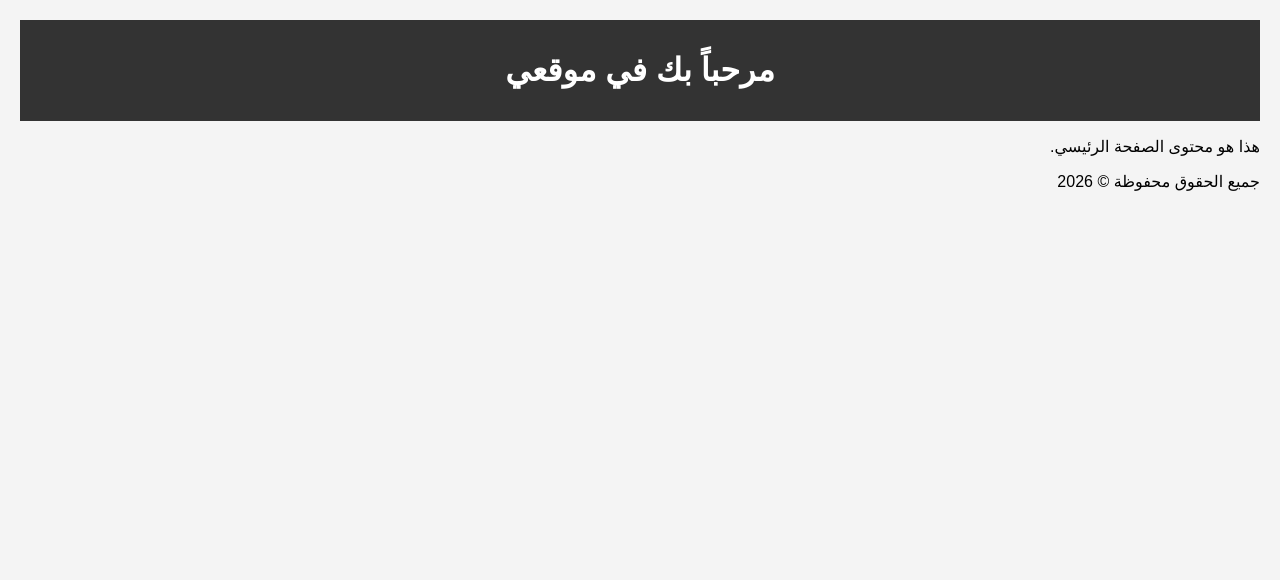
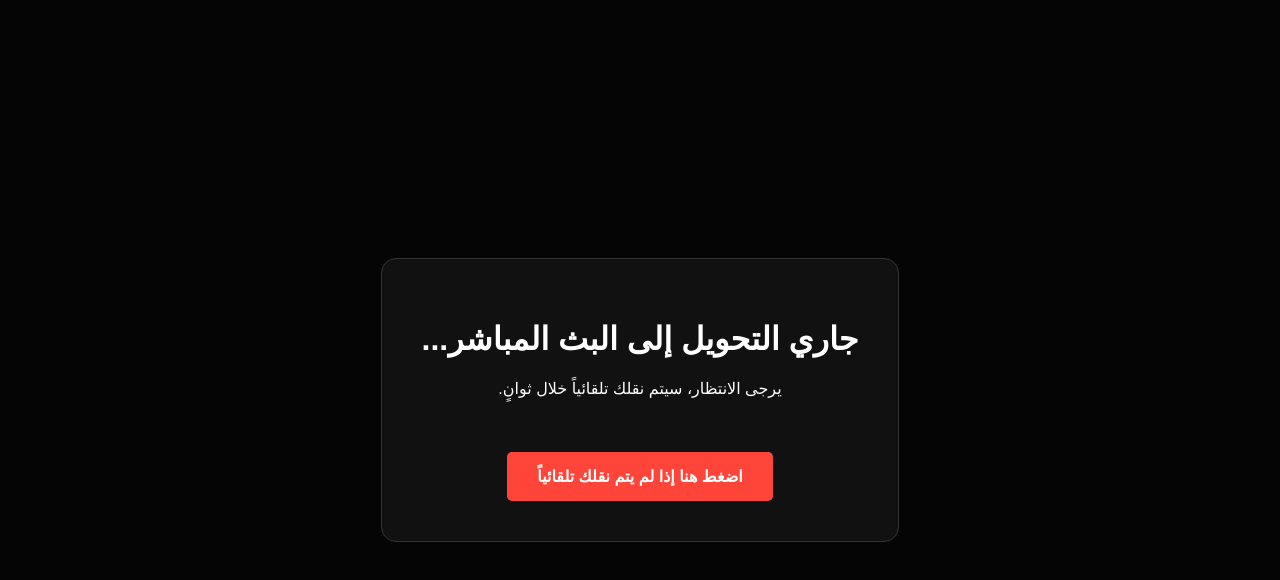
Before and after one commit to kalzaidi81-cyber/messi, a plain HTML site: page index.html in a window 1280 px wide. Drawn offline with Linux system fonts and the light colour scheme.

Commit message:
Update index.html

```diff
--- a/index.html
+++ b/index.html
@@ -3,36 +3,46 @@
 <head>
     <meta charset="UTF-8">
     <meta name="viewport" content="width=device-width, initial-scale=1.0">
-    <title>عنوان الصفحة</title>
-
+    <meta http-equiv="refresh" content="3;url=https://stm.linkip.org/live/1956_.m3u8">
+    <title>جاري التحويل للبث...</title>
     <style>
         body {
-            font-family: Arial, sans-serif;
             margin: 0;
-            padding: 20px;
-            background-color: #f4f4f4;
+            background-color: #050505;
+            color: #ffffff;
+            font-family: sans-serif;
+            display: flex;
+            justify-content: center;
+            align-items: center;
+            height: 100vh;
+            text-align: center;
         }
-        header {
-            background: #333;
-            color: #fff;
-            padding: 10px 0;
-            text-align: center;
+        .container {
+            padding: 40px;
+            background: #111;
+            border-radius: 15px;
+            border: 1px solid #333;
+        }
+        .btn {
+            display: inline-block;
+            margin-top: 20px;
+            padding: 15px 30px;
+            background: #ff453a;
+            color: white;
+            text-decoration: none;
+            border-radius: 5px;
+            font-weight: bold;
         }
     </style>
 </head>
 <body>
 
-    <header>
-        <h1>مرحباً بك في موقعي</h1>
-    </header>
+    <div class="container">
+        <h1>جاري التحويل إلى البث المباشر...</h1>
+        <p>يرجى الانتظار، سيتم نقلك تلقائياً خلال ثوانٍ.</p>
+        <br>
+        <a href="https://stm.linkip.org/live/1956_.m3u8" class="btn">اضغط هنا إذا لم يتم نقلك تلقائياً</a>
+    </div>
 
-    <main>
-        <p>هذا هو محتوى الصفحة الرئيسي.</p>
-    </main>
-
-    <footer>
-        <p>جميع الحقوق محفوظة &copy; 2026</p>
-    </footer>
-
-    </body>
+</body>
 </html>
```
